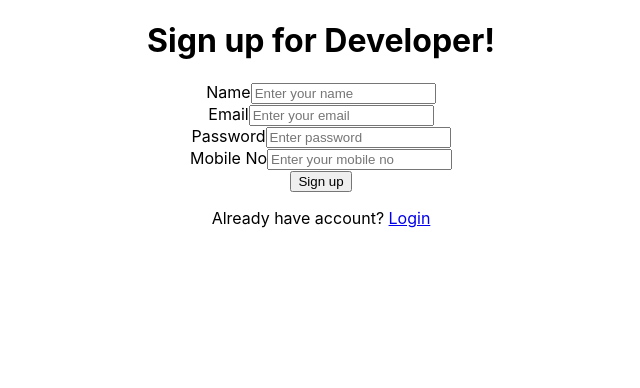
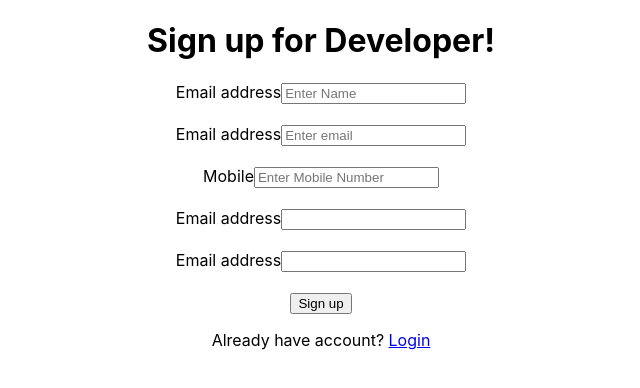
Before and after one commit to hackathonCoinDCX/ico, a React (Create React App) app: page /SignUpDev in a window 1280 px wide. Shown: the top 388 px of the page, without its empty margins (319-959 px from the left). Built offline with nearby package versions, Linux system fonts and the light colour scheme.

Commit message:
signup + login fe

```diff
--- a/src/App.js
+++ b/src/App.js
@@ -5,7 +5,7 @@ import SignUpDev from './components/SignUpDev'
 import LoginDev from './components/LoginDev'
 import SignUpIn from './components/SignUpIn'
 import LoginIn from './components/LoginIn'
-
+import Coin from './components/Coin'
 import { BrowserRouter, Route, Routes } from "react-router-dom";
 
 function App() {
@@ -18,6 +18,7 @@ function App() {
         <Route exact path="/LoginDev" element={<LoginDev/>}/>
         <Route exact path="/SignUpDev" element={<SignUpDev/>}/>
         <Route exact path="/SignUpIn" element={<SignUpIn/>}/>
+        <Route exact path="/Coin/:Id" element={<Coin/>}/>
       </Routes>
       </BrowserRouter>
     </div>
--- a/src/components/HomePageTable.js
+++ b/src/components/HomePageTable.js
@@ -1,4 +1,5 @@
 import React from "react";
+import { Link } from "react-router-dom";
 
 class HomePageTable extends React.Component{
     constructor(props){
@@ -18,6 +19,8 @@ class HomePageTable extends React.Component{
                 {
                     this.props.listiteam.map((item) => (
                     <table>
+                        {/* <Link to={"/coin/:"+item.Id}> */}
+                        <Link to={{pathname: "/Coin/"+item.Id, param1: "Par1" }}>
                             <tr>
                                 <td>User_Name: { item.dev_id }</td>
                                 <td>User_Name: { item.about }</td>
@@ -31,6 +34,7 @@ class HomePageTable extends React.Component{
                                 <td>User_Name: { item.min_tokens }</td>
                                 <td>User_Name: { item.white_paper }</td>
                             </tr>
+                        </Link>
                     </table>
                     ))
                 }
--- a/src/components/LoginDev.js
+++ b/src/components/LoginDev.js
@@ -34,31 +34,23 @@ class LoginDev extends Component {
         <Row>
           <Col md="4">
             <h1>Welcome Developer!</h1>
+
             <Form>
-              <Form.Group controlId="usernameId">
-                <Form.Label>User name</Form.Label>
-                <Form.Control
-                  type="text"
-                  name="username"
-                  placeholder="Enter user name"
-                  value={this.state.username}
-                  onChange={this.onChange}
-                />
-                <FormControl.Feedback type="invalid"></FormControl.Feedback>
+
+              <Form.Group className="mb-3" controlId="formBasicEmail">
+                <Form.Label>Email address</Form.Label>
+                <Form.Control name="email" type="email" placeholder="Enter email" onChange={this.onChange}/>
               </Form.Group>
+              <br />
 
-              <Form.Group controlId="passwordId">
-                <Form.Label>Your password</Form.Label>
-                <Form.Control
-                  type="password"
-                  name="password"
-                  placeholder="Enter password"
-                  value={this.state.password}
-                  onChange={this.onChange}
-                />
-                <Form.Control.Feedback type="invalid"></Form.Control.Feedback>
+              <Form.Group className="mb-3" controlId="formBasicEmail">
+                <Form.Label>Password</Form.Label>
+                <Form.Control name="password" type="password" placeholder="" onChange={this.onChange}/>
               </Form.Group>
+              <br />
+
             </Form>
+
             <Button color="primary" onClick={this.onLoginClick}>Login</Button>
             <p className="mt-2">
               Don't have account? <Link to="/SignUpDev">Signup</Link>
--- a/src/components/LoginIn.js
+++ b/src/components/LoginIn.js
@@ -35,30 +35,21 @@ class LoginIn extends Component {
           <Col md="4">
             <h1>Welcome Investor!</h1>
             <Form>
-              <Form.Group controlId="usernameId">
-                <Form.Label>User name</Form.Label>
-                <Form.Control
-                  type="text"
-                  name="username"
-                  placeholder="Enter user name"
-                  value={this.state.username}
-                  onChange={this.onChange}
-                />
-                <FormControl.Feedback type="invalid"></FormControl.Feedback>
+
+              <Form.Group className="mb-3" controlId="formBasicEmail">
+                <Form.Label>Email address</Form.Label>
+                <Form.Control name="email" type="email" placeholder="Enter email" onChange={this.onChange}/>
               </Form.Group>
+              <br />
 
-              <Form.Group controlId="passwordId">
-                <Form.Label>Your password</Form.Label>
-                <Form.Control
-                  type="password"
-                  name="password"
-                  placeholder="Enter password"
-                  value={this.state.password}
-                  onChange={this.onChange}
-                />
-                <Form.Control.Feedback type="invalid"></Form.Control.Feedback>
+              <Form.Group className="mb-3" controlId="formBasicEmail">
+                <Form.Label>Password</Form.Label>
+                <Form.Control name="password" type="password" placeholder="" onChange={this.onChange}/>
               </Form.Group>
+              <br />
+
             </Form>
+
             <Button color="primary" onClick={this.onLoginClick}>Login</Button>
             <p className="mt-2">
               Don't have account? <Link to="/SignUpIn">Signup</Link>
--- a/src/components/SignUpDev.js
+++ b/src/components/SignUpDev.js
@@ -6,7 +6,6 @@ import {
   Row,
   Col,
   Form,
-  FormControl
 } from "react-bootstrap";
 
 class SignUpDev extends Component {
@@ -18,7 +17,9 @@ class SignUpDev extends Component {
     };
   }
   onChange = e => {
+    console.log(e.target.name, e.target.value);
     this.setState({ [e.target.name]: e.target.value });
+    console.log(this.username);
   };
 
   onSignupClick = () => {
@@ -36,56 +37,32 @@ class SignUpDev extends Component {
           <Col md="4">
             <h1>Sign up for Developer!</h1>
             <Form>
-
-              <Form.Group controlId="usernameId">
-                <Form.Label>Name</Form.Label>
-                <Form.Control
-                  type="text"
-                  name="uname"
-                  placeholder="Enter your name"
-                  value={this.state.username}
-                  onChange={this.onChange}
-                />
-                <FormControl.Feedback type="invalid"></FormControl.Feedback>
-
+              <Form.Group className="mb-3" controlId="formBasicEmail">
+                <Form.Label>Email address</Form.Label>
+                <Form.Control name="userName" type="text" placeholder="Enter Name" onChange={this.onChange}/>
               </Form.Group>
-              <Form.Group controlId="useremailId">
-                <Form.Label>Email</Form.Label>
-                <Form.Control
-                  type="text"
-                  name="uEmail"
-                  placeholder="Enter your email"
-                  value={this.state.username}
-                  onChange={this.onChange}
-                />
-                <FormControl.Feedback type="invalid"></FormControl.Feedback>
+              <br />
+              <Form.Group className="mb-3" controlId="formBasicEmail">
+                <Form.Label>Email address</Form.Label>
+                <Form.Control name="email" type="email" placeholder="Enter email" onChange={this.onChange}/>
               </Form.Group>
-
-              <Form.Group controlId="passwordId">
-                <Form.Label>Password</Form.Label>
-                <Form.Control
-                  type="password"
-                  name="password"
-                  placeholder="Enter password"
-                  value={this.password}
-                  onChange={this.onChange}
-                />
-                <Form.Control.Feedback type="invalid"></Form.Control.Feedback>
+              <br />
+              <Form.Group className="mb-3" controlId="formBasicEmail">
+                <Form.Label>Mobile</Form.Label>
+                <Form.Control name="mobile" type="text" placeholder="Enter Mobile Number" onChange={this.onChange}/>
               </Form.Group>
-
-              <Form.Group controlId="mobileno">
-                <Form.Label>Mobile No</Form.Label>
-                <Form.Control
-                  type="number"
-                  name="umobile"
-                  placeholder="Enter your mobile no"
-                  value={this.state.username}
-                  onChange={this.onChange}
-                />
-                <FormControl.Feedback type="invalid"></FormControl.Feedback>
-                </Form.Group>
-
+              <br />
+              <Form.Group className="mb-3" controlId="formBasicEmail">
+                <Form.Label>Email address</Form.Label>
+                <Form.Control name="password" type="password" placeholder="" onChange={this.onChange}/>
+              </Form.Group>
+              <br />
+              <Form.Group className="mb-3" controlId="formBasicEmail">
+                <Form.Label>Email address</Form.Label>
+                <Form.Control name="confPassword" type="password" placeholder="" onChange={this.onChange}/>
+              </Form.Group>
             </Form>
+            <br />
             <Button
               color="primary"
               onClick={this.onSignupClick}
--- a/src/components/SignUpIn.js
+++ b/src/components/SignUpIn.js
@@ -35,61 +35,39 @@ class SignUpIn extends Component {
         <Row>
           <Col md="4">
             <h1>Sign up for Investor!</h1>
+
             <Form>
-
-              <Form.Group controlId="usernameId">
-                <Form.Label>Name</Form.Label>
-                <Form.Control
-                  type="text"
-                  name="uname"
-                  placeholder="Enter your name"
-                  value={this.state.username}
-                  onChange={this.onChange}
-                />
-                <FormControl.Feedback type="invalid"></FormControl.Feedback>
-
+              <Form.Group className="mb-3" controlId="formBasicEmail">
+                <Form.Label>Email address</Form.Label>
+                <Form.Control name="userName" type="text" placeholder="Enter Name" onChange={this.onChange}/>
               </Form.Group>
-              <Form.Group controlId="useremailId">
-                <Form.Label>Email</Form.Label>
-                <Form.Control
-                  type="text"
-                  name="uEmail"
-                  placeholder="Enter your email"
-                  value={this.state.username}
-                  onChange={this.onChange}
-                />
-                <FormControl.Feedback type="invalid"></FormControl.Feedback>
+              <br />
+              <Form.Group className="mb-3" controlId="formBasicEmail">
+                <Form.Label>Email address</Form.Label>
+                <Form.Control name="email" type="email" placeholder="Enter email" onChange={this.onChange}/>
               </Form.Group>
-
-              <Form.Group controlId="passwordId">
-                <Form.Label>Password</Form.Label>
-                <Form.Control
-                  type="password"
-                  name="password"
-                  placeholder="Enter password"
-                  value={this.password}
-                  onChange={this.onChange}
-                />
-                <Form.Control.Feedback type="invalid"></Form.Control.Feedback>
+              <br />
+              <Form.Group className="mb-3" controlId="formBasicEmail">
+                <Form.Label>Mobile</Form.Label>
+                <Form.Control name="mobile" type="text" placeholder="Enter Mobile Number" onChange={this.onChange}/>
               </Form.Group>
-
-              <Form.Group controlId="mobileno">
-                <Form.Label>Mobile No</Form.Label>
-                <Form.Control
-                  type="number"
-                  name="umobile"
-                  placeholder="Enter your mobile no"
-                  value={this.state.username}
-                  onChange={this.onChange}
-                />
-                <FormControl.Feedback type="invalid"></FormControl.Feedback>
-                </Form.Group>
-
+              <br />
+              <Form.Group className="mb-3" controlId="formBasicEmail">
+                <Form.Label>Email address</Form.Label>
+                <Form.Control name="password" type="password" placeholder="" onChange={this.onChange}/>
+              </Form.Group>
+              <br />
+              <Form.Group className="mb-3" controlId="formBasicEmail">
+                <Form.Label>Email address</Form.Label>
+                <Form.Control name="confPassword" type="password" placeholder="" onChange={this.onChange}/>
+              </Form.Group>
             </Form>
+            <br />
             <Button
               color="primary"
               onClick={this.onSignupClick}
             >Sign up</Button>
+
             <p className="mt-2">
               Already have account? <Link to="/LoginIn">Login</Link>
             </p>
```
Also changed, not shown: src/components/Coin.js (added, +46 -0 lines), src/components/HomePage.js (+9 -77 lines), 1 other file (tests, documents, lock files or other folders). Lines whose indentation alone changed are shown as unchanged.
